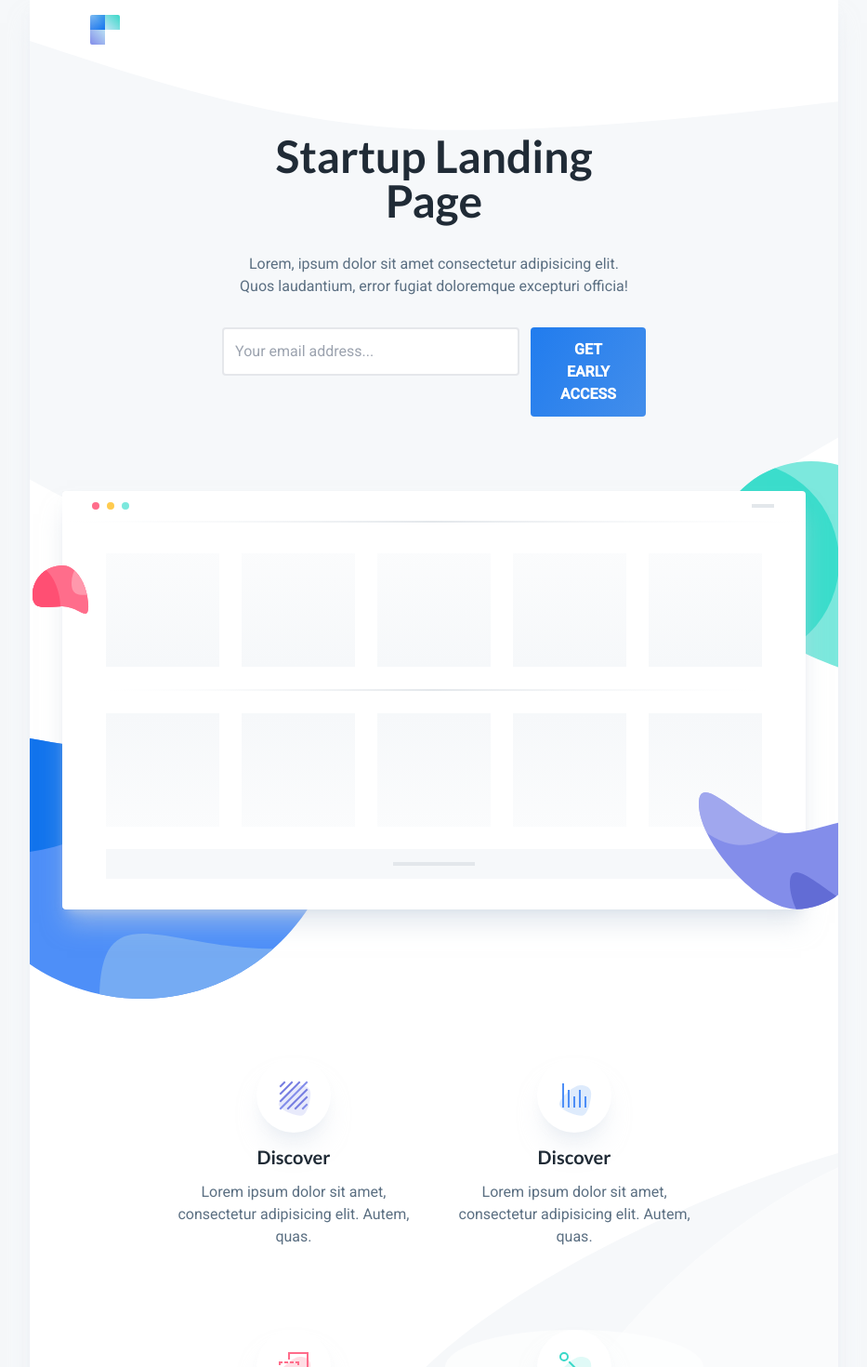
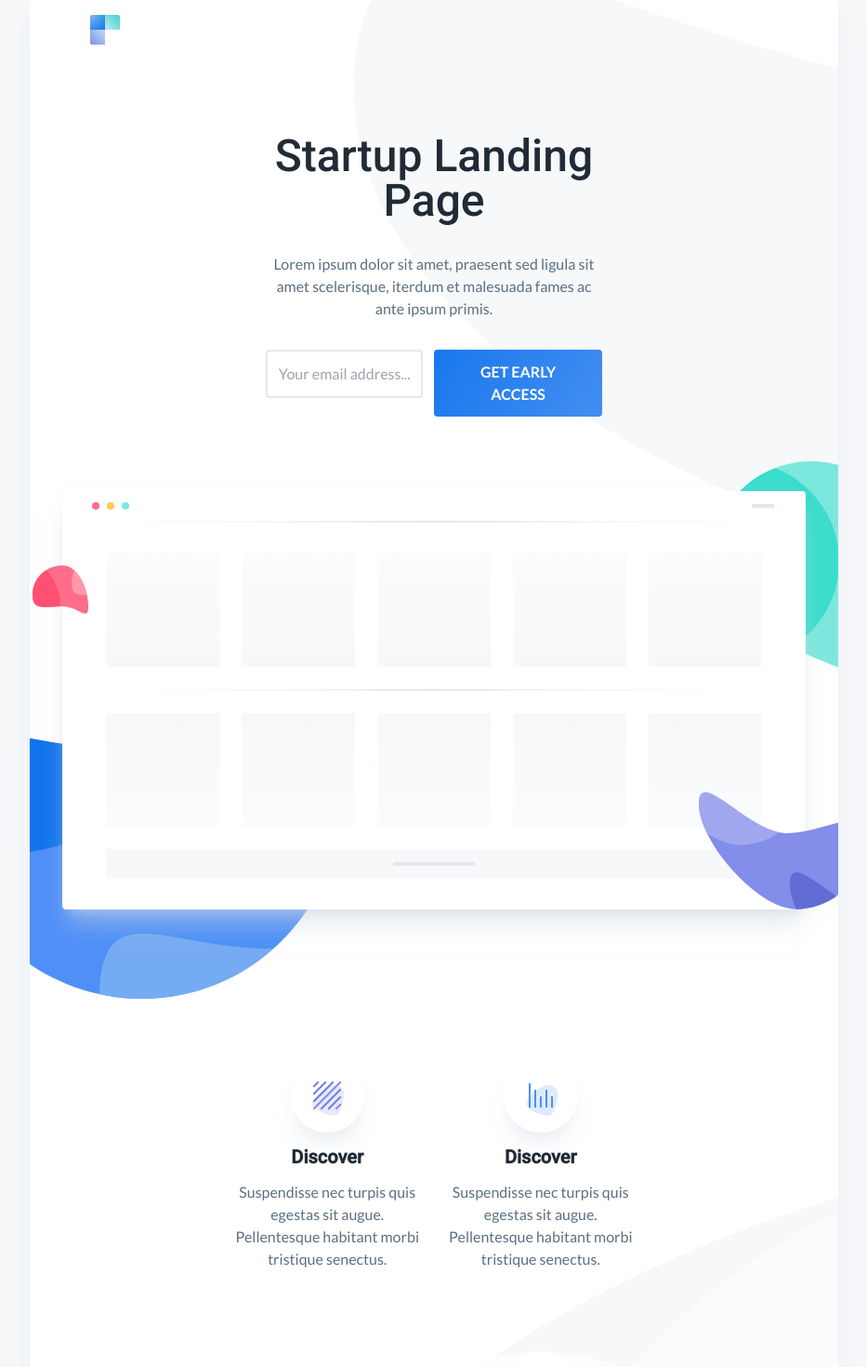
Before and after one commit to whoisasey/aa-submission-atina, a Next.js app: page / in a window 1280 px wide. Shown: the top 1470 px of the page at 93% size, without its empty margins (173-1106 px from the left). Built offline with nearby package versions, Linux system fonts and the light colour scheme.

Commit message:
17 clarification questions (#18)
* update header blob
* add lorem from mockup
* update button gradient
* add helper file
* cleanup

```diff
--- /dev/null
+++ b/src/app/Components/Header.tsx
@@ -0,0 +1,21 @@
+import Image from "next/image";
+import Link from "next/link";
+import background1 from "@/assets/background.svg";
+import logo from "@/assets/logo.svg";
+
+const Header = () => {
+  return (
+    <header className="z-10 relative">
+      <nav>
+        <Link href={"/"} className="z-10 absolute">
+          <Image src={logo} alt="Agency Analytics logo" />
+        </Link>
+        <div className="absolute background">
+          <Image src={background1} alt="" />
+        </div>
+      </nav>
+    </header>
+  );
+};
+
+export default Header;
--- a/src/app/globals.scss
+++ b/src/app/globals.scss
@@ -3,6 +3,7 @@
 @tailwind utilities;
 
 // variables
+$xxl: 1440px;
 $lg: 1024px;
 $md: 768px;
 $sm: 540px;
@@ -13,7 +14,7 @@ $white: rgb(246 248 250);
 $grey: #f6f8fa;
 $bodyTextColor: rgb(91 111 130);
 $headerColor: rgb(32 43 54);
-$button: rgb(33 124 238);
+$button: #1978ed;
 
 body {
   color: $bodyTextColor;
@@ -26,7 +27,7 @@ body {
   }
 
   > div,
-  .header {
+  header {
     width: auto;
     margin: 0 auto;
     @media (min-width: $lg) {
@@ -39,11 +40,17 @@ h1,
 h2,
 h3,
 h4 {
-  font-family: Lato, sans-serif;
+  font-family: Roboto, Helvetica, sans-serif;
+}
+
+h1,
+h2,
+h3,
+h4 {
   color: $headerColor;
 }
 
-.header {
+header {
   padding: 1rem;
 
   @media (min-width: $lg) {
@@ -52,37 +59,38 @@ h4 {
 }
 
 main {
-  font-family: Roboto, Helvetica, sans-serif;
+  font-family: Lato, Helvetica, sans-serif;
+
   overflow-x: hidden;
   border-bottom: 1px solid transparent;
   border-image: linear-gradient(to right, white, lightgrey, white) 1;
 }
 
 button {
-  background: rgb(33, 124, 238);
-  background: linear-gradient(120deg, rgba(33, 124, 238, 1) 0%, rgba(67, 142, 235, 1) 100%);
+  background: $button;
+  background: linear-gradient(120deg, rgba($button, 1) 0%, rgba(#428ef0, 1) 100%);
 }
 
 .background {
-  // based on the size of the image when rendered. i was noticing that when trying to change the position, the size was changing
+  // based on the size of the image when rendered. i was noticing that when trying to change the position, the size was changing. adding the w x h here helped with keeping the same size of the iamge
   width: 1480px;
   height: 650px;
   top: 0;
-  right: -330%;
   z-index: -10;
-
-  @media (min-width: $xxs) {
-    top: -10%;
-    right: -260%;
-  }
+  right: -250vw;
 
   @media (min-width: $sm) {
-    top: -15%;
-    right: -110%;
+    right: -180%;
   }
 
   @media (min-width: $md) {
-    right: -50%;
+    top: -5vh;
+    right: -80vw;
+  }
+
+  @media (min-width: $xxl) {
+    top: 0;
+    right: -35vw;
   }
 }
 
--- /dev/null
+++ b/src/app/helpers.tsx
@@ -0,0 +1,69 @@
+import Image from "next/image";
+import bubble1 from "@/assets/bubbles/bubble-1.svg";
+import bubble2 from "@/assets/bubbles/bubble-2.svg";
+import bubble3 from "@/assets/bubbles/bubble-3.svg";
+import bubble4 from "@/assets/bubbles/bubble-4.svg";
+import feature1 from "@/assets/features/feature-1.svg";
+import feature2 from "@/assets/features/feature-2.svg";
+import feature3 from "@/assets/features/feature-3.svg";
+import feature4 from "@/assets/features/feature-4.svg";
+
+export const BubbleImage = ({ src, className }: { src: string; className: string }) => (
+  <div className={`absolute ${className}`}>
+    <Image src={src} alt="bubble" />
+  </div>
+);
+
+export const FeatureCard = ({
+  src,
+  title,
+  description,
+  className,
+}: {
+  src: string;
+  title: string;
+  description: string;
+  className?: string;
+}) => (
+  <div className={`flex flex-col justify-center items-center mx-auto my-8 text-center`}>
+    <div className={`${className} flex flex-col justify-center items-center mx-auto`}>
+      <div className="bg-white rounded-full shadow-slate-200/50 shadow-xl w-fit">
+        <Image src={src} alt={title} />
+      </div>
+    </div>
+    <h4 className="font-bold text-xl my-3">{title}</h4>
+    <p>{description}</p>
+  </div>
+);
+
+export const lorumDesc =
+  "Suspendisse nec turpis quis egestas sit augue. Pellentesque habitant morbi tristique senectus.";
+
+export const bubbles = [
+  { src: bubble3, className: "left-20 sm:-left-8 -top-4 sm:top-20 z-50" },
+  { src: bubble2, className: "-top-8 -right-20 sm:-right-32 w-5/12 sm:w-auto z-20" },
+  { src: bubble1, className: "-left-16 sm:-left-32 -bottom-16 sm:-bottom-24 w-1/2 sm:w-auto z-20" },
+  { src: bubble4, className: "-bottom-4 sm:bottom-0 -right-8 sm:-right-16 w-1/4 sm:w-auto z-50" },
+];
+export const features = [
+  {
+    src: feature1,
+    title: "Discover",
+    description: lorumDesc,
+  },
+  {
+    src: feature2,
+    title: "Discover",
+    description: lorumDesc,
+  },
+  {
+    src: feature3,
+    title: "Discover",
+    description: lorumDesc,
+  },
+  {
+    src: feature4,
+    title: "Discover",
+    description: lorumDesc,
+  },
+];
--- a/src/app/layout.tsx
+++ b/src/app/layout.tsx
@@ -3,12 +3,8 @@ import "./globals.scss";
 import { Lato, Roboto } from "next/font/google";
 
 import Footer from "@/app/Components/Footer";
-// import Header from "@/app/Components/Header";
-import Image from "next/image";
-import Link from "next/link";
+import Header from "@/app/Components/Header";
 import type { Metadata } from "next";
-import background1 from "@/assets/background.svg";
-import logo from "@/assets/logo.svg";
 
 const robotoSans = Roboto({
   weight: ["300", "400", "500"],
@@ -35,21 +31,9 @@ export default function RootLayout({
   return (
     <html lang="en">
       <body className={`${robotoSans.variable}  ${latoSans.variable} antialiased`}>
-        <div className="md:shadow-slate-200/50 md:shadow-xl bg-white">
-          {/* i originally had <Header/> as its own component, sister to <main>, but due to the pos abs of the background blob, i removed the Header and created a div with class of header, since semantically <header> wouldn't go inside <main> .. not sure if this is semantically correct either*/}
-          <main className="mb-20">
-            <div className="header z-10 relative">
-              <nav>
-                <Link href={"/"} className="z-10 absolute">
-                  <Image src={logo} alt="Agency Analytics logo" />
-                </Link>
-                <div className="absolute background">
-                  <Image src={background1} alt="" />
-                </div>
-              </nav>
-            </div>
-            {children}
-          </main>
+        <div className="md:shadow-slate-200/50 md:shadow-xl bg-white overflow-x-hidden">
+          <Header />
+          <main className="mb-20">{children}</main>
           <Footer />
         </div>
       </body>
--- a/src/app/page.tsx
+++ b/src/app/page.tsx
@@ -1,82 +1,17 @@
 "use client";
 
+import { BubbleImage, FeatureCard, bubbles, features } from "./helpers";
 import { FormEvent, useState } from "react";
 
 import Image from "next/image";
 import background2 from "@/assets/feature-background.svg";
 import browser from "@/assets/browser.svg";
-import bubble1 from "@/assets/bubbles/bubble-1.svg";
-import bubble2 from "@/assets/bubbles/bubble-2.svg";
-import bubble3 from "@/assets/bubbles/bubble-3.svg";
-import bubble4 from "@/assets/bubbles/bubble-4.svg";
-import feature1 from "@/assets/features/feature-1.svg";
-import feature2 from "@/assets/features/feature-2.svg";
-import feature3 from "@/assets/features/feature-3.svg";
-import feature4 from "@/assets/features/feature-4.svg";
 import { useRouter } from "next/navigation";
-
-const BubbleImage = ({ src, className }: { src: string; className: string }) => (
-  <div className={`absolute ${className}`}>
-    <Image src={src} alt="bubble" />
-  </div>
-);
-
-const FeatureCard = ({
-  src,
-  title,
-  description,
-  className,
-}: {
-  src: string;
-  title: string;
-  description: string;
-  className?: string;
-}) => (
-  <div className={`flex flex-col justify-center items-center mx-auto my-8 text-center`}>
-    <div className={`${className} flex flex-col justify-center items-center mx-auto`}>
-      <div className="bg-white rounded-full shadow-slate-200/50 shadow-xl w-fit">
-        <Image src={src} alt={title} />
-      </div>
-    </div>
-    <h4 className="font-bold text-xl my-3">{title}</h4>
-    <p>{description}</p>
-  </div>
-);
 
 const Home = () => {
   const [email, setEmail] = useState("");
 
   const router = useRouter();
-
-  const bubbles = [
-    { src: bubble3, className: "left-20 sm:-left-8 -top-4 sm:top-20 z-50" },
-    { src: bubble2, className: "-top-8 -right-20 sm:-right-32 w-5/12 sm:w-auto z-20" },
-    { src: bubble1, className: "-left-16 sm:-left-32 -bottom-16 sm:-bottom-24 w-1/2 sm:w-auto z-20" },
-    { src: bubble4, className: "-bottom-4 sm:bottom-0 -right-8 sm:-right-16 w-1/4 sm:w-auto z-50" },
-  ];
-
-  const features = [
-    {
-      src: feature1,
-      title: "Discover",
-      description: "Lorem ipsum dolor sit amet, consectetur adipisicing elit. Autem, quas.",
-    },
-    {
-      src: feature2,
-      title: "Discover",
-      description: "Lorem ipsum dolor sit amet, consectetur adipisicing elit. Autem, quas.",
-    },
-    {
-      src: feature3,
-      title: "Discover",
-      description: "Lorem ipsum dolor sit amet, consectetur adipisicing elit. Autem, quas.",
-    },
-    {
-      src: feature4,
-      title: "Discover",
-      description: "Lorem ipsum dolor sit amet, consectetur adipisicing elit. Autem, quas.",
-    },
-  ];
 
   const handleSubmit = async (e: FormEvent) => {
     e.preventDefault();
@@ -109,18 +44,18 @@ const Home = () => {
   return (
     <div className="flex flex-col justify-center items-center relative lg:mt-16 w-11/12 m-auto sm:w-auto">
       {/* Header/Hero Section */}
-      <section className="flex flex-col justify-center items-center md:w-4/5 lg:w-1/2 text-center mx-auto mt-12 mb-20 z-10">
-        <h1 className="font-bold text-5xl">Startup Landing Page</h1>
-        <p className="my-8">
-          Lorem, ipsum dolor sit amet consectetur adipisicing elit. Quos laudantium, error fugiat doloremque excepturi
-          officia!
+      <section className="flex flex-col justify-center items-center md:w-4/5 xl:w-5/12 text-center mx-auto mt-12 mb-20 z-10">
+        <h1 className="font-medium text-5xl">Startup Landing Page</h1>
+        <p className="my-8 text-1xl">
+          Lorem ipsum dolor sit amet, praesent sed ligula sit amet scelerisque, iterdum et malesuada fames ac ante ipsum
+          primis.
         </p>
         <form onSubmit={handleSubmit} className="flex flex-col sm:flex-row w-full justify-center">
           <label htmlFor="email">
             <input
               type="email"
               id="email"
-              className="border-2 p-3 w-full rounded sm:w-80"
+              className="border-2 p-3 w-full rounded"
               placeholder="Your email address..."
               onChange={(e) => setEmail(e.target.value)}
               required
@@ -138,9 +73,6 @@ const Home = () => {
           <div className="relative z-30 shadow-xl shadow-slate-300/50">
             <Image src={browser} alt="browser" />
           </div>
-          <div className="absolute left-20 sm:-left-8 -top-4 sm:top-20 z-50">
-            <Image src={bubble3} alt="bubble" />
-          </div>
           {bubbles.map((bubble, idx) => (
             <BubbleImage key={idx} src={bubble.src} className={bubble.className} />
           ))}
@@ -149,7 +81,7 @@ const Home = () => {
 
       {/* Feature Section */}
       <section>
-        <div className="grid grid-cols-1 sm:grid-cols-2 gap-6 w-3/4 lg:w-2/3 mx-auto my-8 mt-32 z-10 sticky">
+        <div className="grid grid-cols-1 sm:grid-cols-2 gap-6 w-3/4 lg:w-1/2 mx-auto my-8 mt-32 z-10 sticky">
           {features.map((feature, idx) => (
             <FeatureCard
               key={idx}
```
